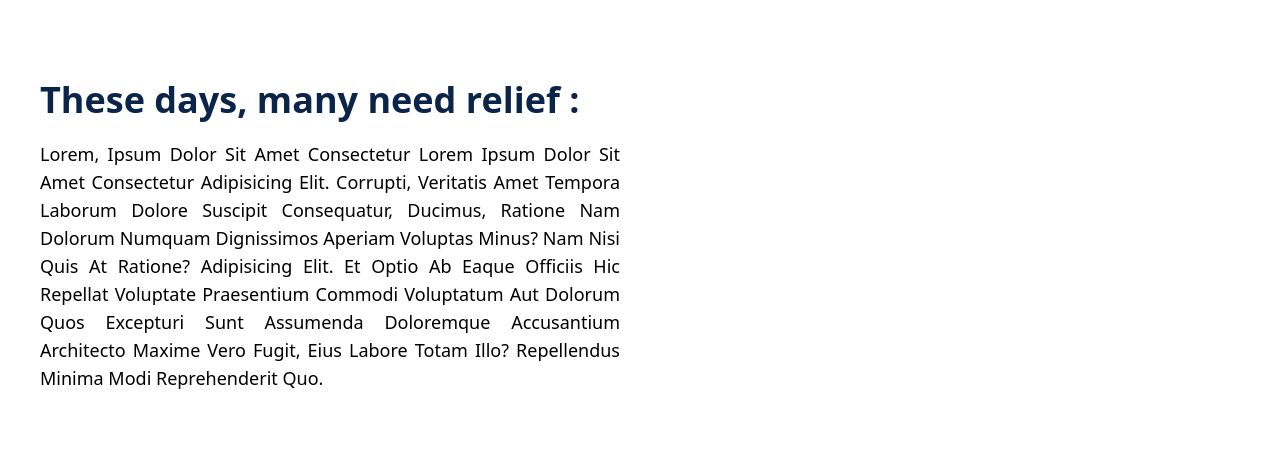
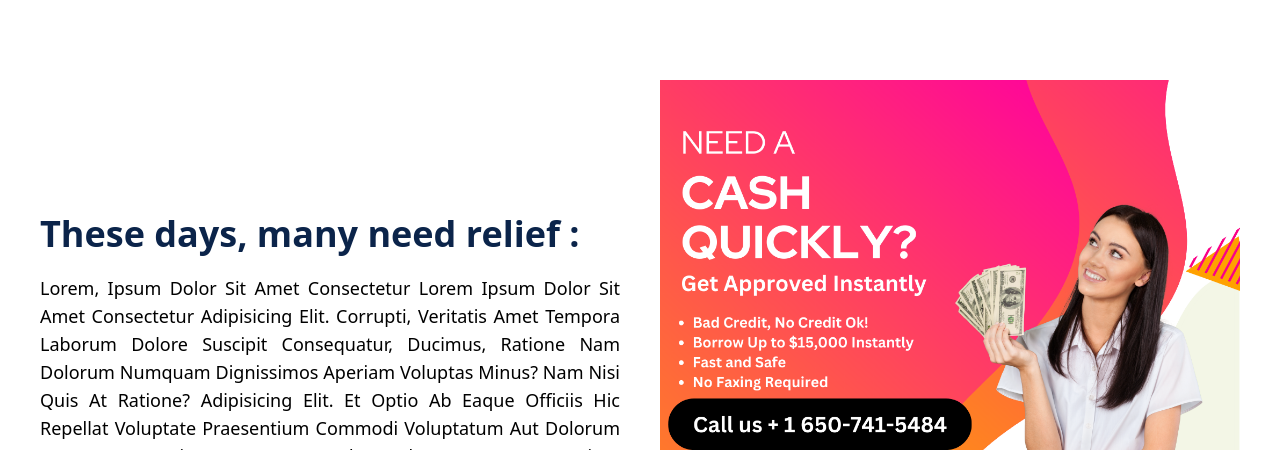
Before and after one commit to skkingjaat/devraj-tailwind, a plain HTML site: page index.html in a window 1280 px wide. Shown: the part 1765-2215 px from the top of the page. Drawn offline with nearby package versions, Linux system fonts and the light colour scheme; files that its build step writes are made by us from their sources; the site is published under a folder, as on GitHub Pages, so addresses that start at the root find nothing.

Commit message:
Add files via upload

```diff
--- a/index.html
+++ b/index.html
@@ -107,7 +107,7 @@
                 <p class="text-lg font-normal text-justify capitalize">Lorem, ipsum dolor sit amet consectetur Lorem ipsum dolor sit amet consectetur adipisicing elit. Corrupti, veritatis amet tempora laborum dolore suscipit consequatur, ducimus, ratione nam dolorum numquam dignissimos aperiam voluptas minus? Nam nisi quis at ratione? adipisicing elit. Et optio ab eaque officiis hic repellat voluptate praesentium commodi voluptatum aut dolorum quos excepturi sunt assumenda doloremque accusantium architecto maxime vero fugit, eius labore totam illo? Repellendus minima modi reprehenderit quo.</p>
         </div>
         <div class="img order-1 md:order-2">
-            <img src="/img/relief.png" alt="" class="object-cover w-full">
+            <img src="img/relief.png" alt="" class="object-cover w-full">
         </div>
     </div>
     <footer class="py-10 px-5 sm:px-10 grid grid-cols-1 sm:grid-cols-2 md:grid-cols-3 gap-10">
```
